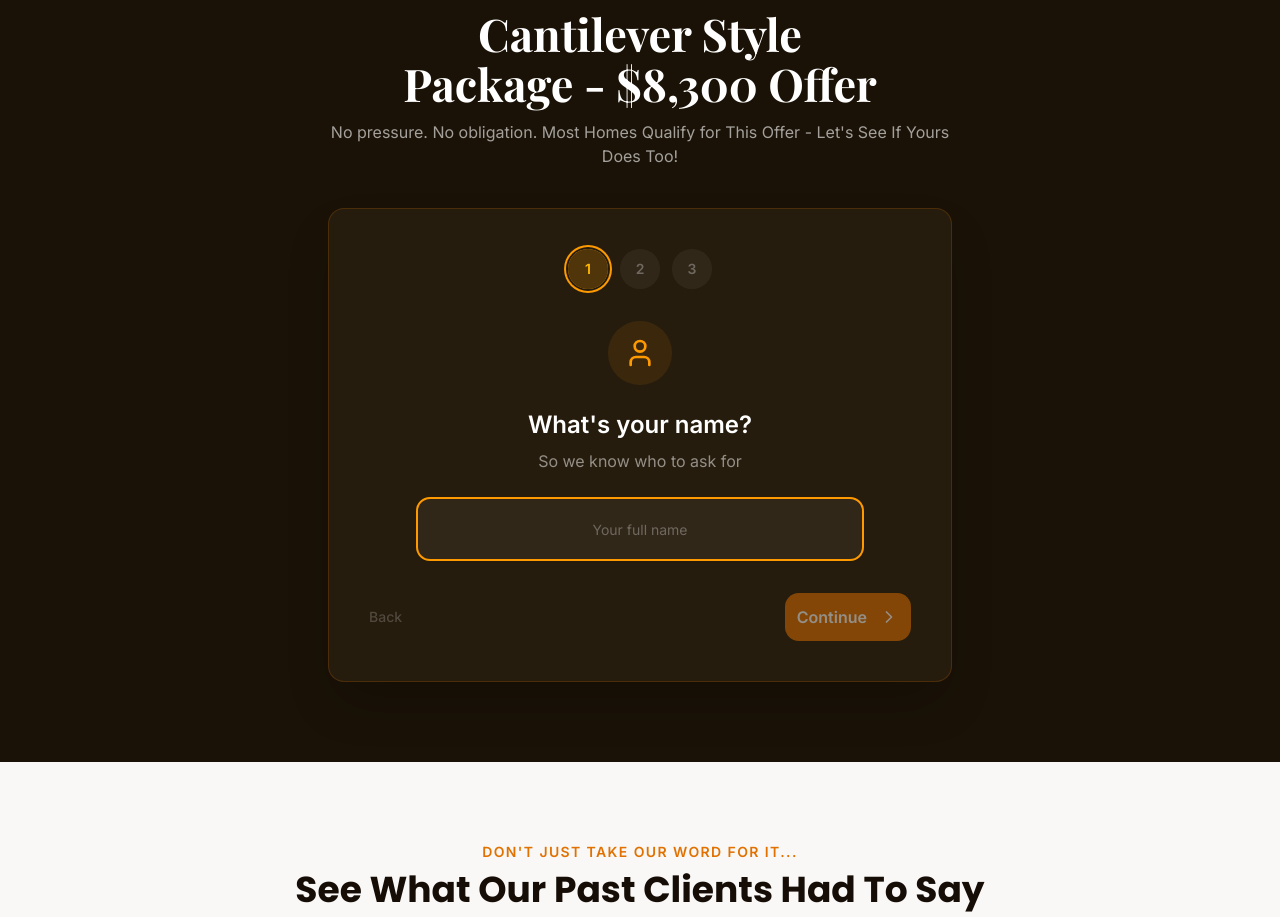
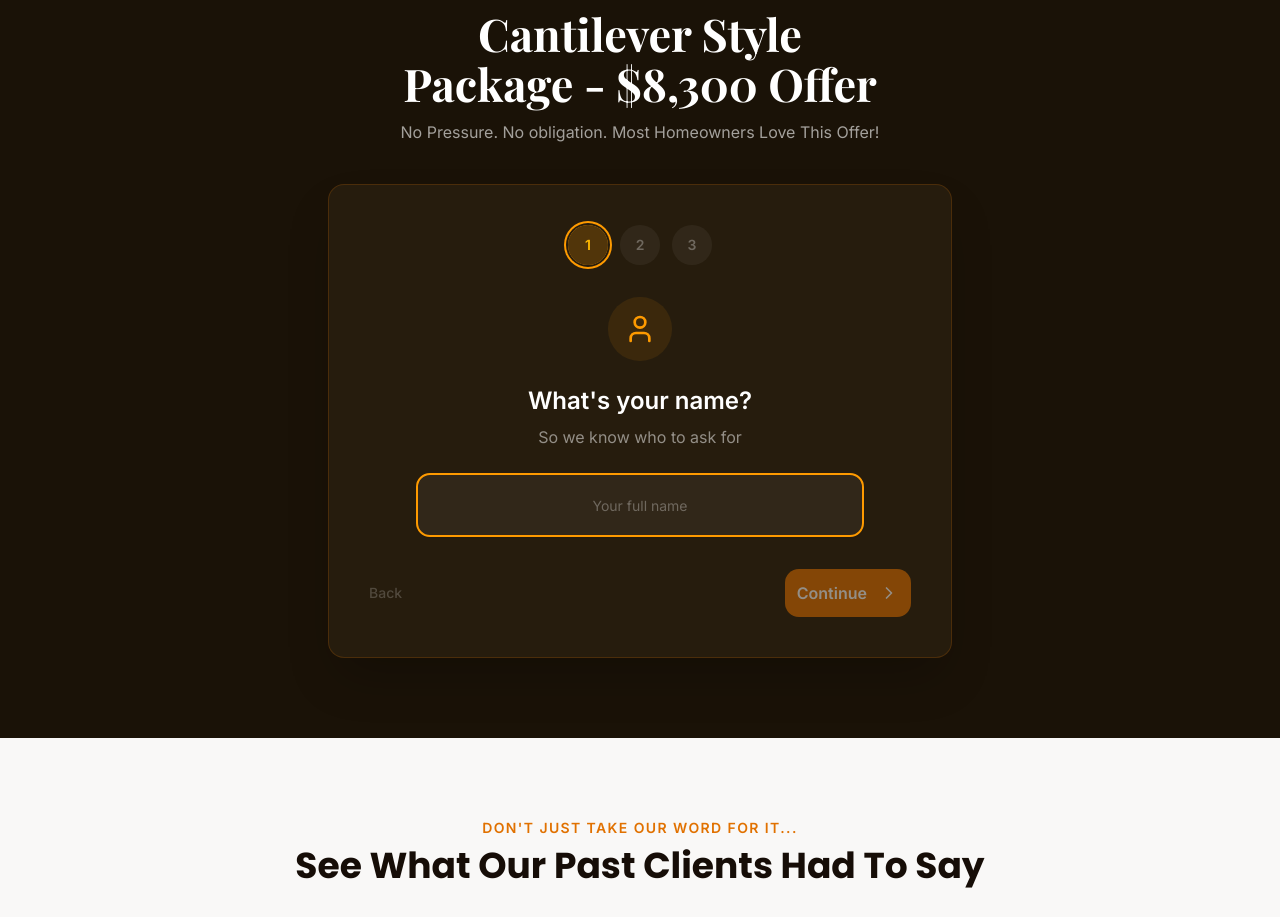
Before and after one commit to Fbet590/Az-Sun-Covers-3.0, a Next.js app: page / in a window 1280 px wide. Shown: the part 840-1757 px from the top of the page. Built offline with nearby package versions, Linux system fonts and the light colour scheme; a web font is replaced by a local one.

Commit message:
feat: update form section with positive messaging
Simplify descriptor text for better customer sentiment.

```diff
--- a/components/quote-form.tsx
+++ b/components/quote-form.tsx
@@ -204,7 +204,7 @@ export function QuoteForm() {
           <h2 className="text-3xl font-bold text-white sm:text-4xl text-balance" style={{...playfairStyle, fontSize: "45px"}}>
             Cantilever Style Package - $8,300 Offer
           </h2>
-          <p className="mt-3 text-white/60">No pressure. No obligation.{"\n\n"}Most Homes Qualify for This Offer - Let&apos;s See If Yours Does Too!</p>
+          <p className="mt-3 text-white/60">No Pressure. No obligation. Most Homeowners Love This Offer!</p>
         </div>
 
         <div className="rounded-2xl border border-amber-600/20 bg-[#261c0d] p-6 shadow-2xl sm:p-10">
```
